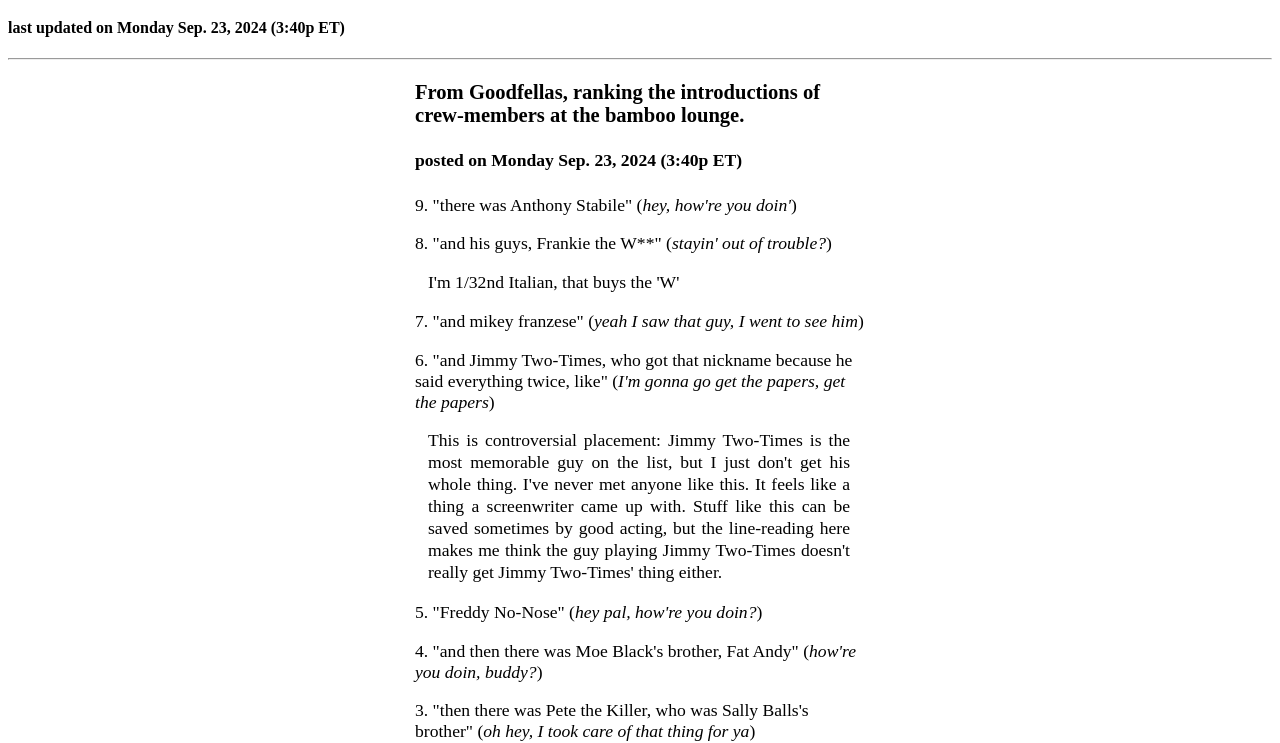
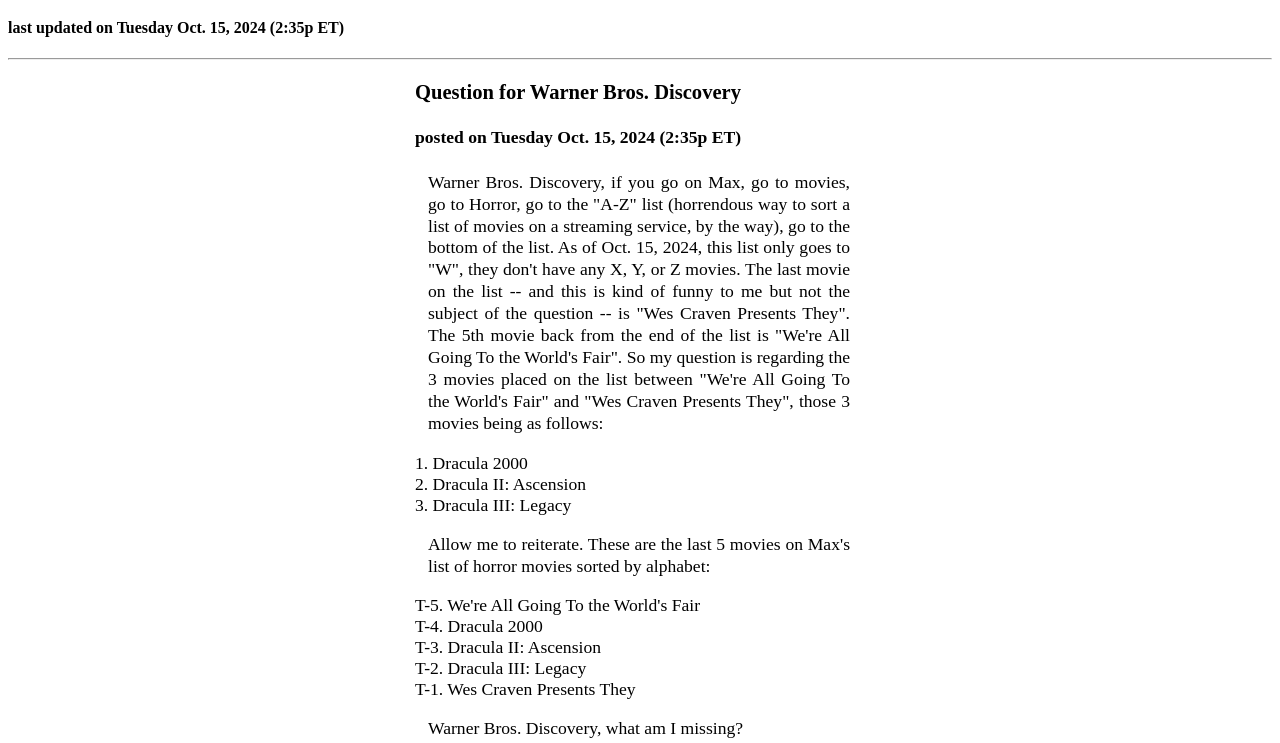
Before and after one commit to derekbretthill/derekbretthill.github.io, a plain HTML site: page index.html in a window 1280 px wide. Shown: the part 61-804 px from the top of the page. Drawn offline with Linux system fonts and the light colour scheme.

Commit message:
Update index.html

```diff
--- a/index.html
+++ b/index.html
@@ -32,12 +32,65 @@
 
 <header>
 	<h1>*Don't reload the page, it's supposed to look like this*</h1>
-	<h4>last updated on Monday Sep. 23, 2024 (3:40p ET)</h4>
+	<h4>last updated on Tuesday Oct. 15, 2024 (2:35p ET)</h4>
 	<hr />
 </header>
 
 
 <section id="2024">
+
+<article
+	class="post styleversion1"
+	id="question_for_wbd">
+		<div class="titlecard">
+			<h3>
+            Question for Warner Bros. Discovery
+			</h3>
+			<h4>
+			posted on Tuesday Oct. 15, 2024 (2:35p ET)
+			</h4>
+		</div>
+		<div class="content">
+<p>
+Warner Bros. Discovery, if you go on Max, go to movies, go to Horror, go to the "A-Z" list (horrendous way to sort a list of movies on a streaming service, by the way), go to the bottom of the list. As of Oct. 15, 2024, this list only goes to "W", they don't have any X, Y, or Z movies. The last movie on the list -- and this is kind of funny to me but not the subject of the question -- is "Wes Craven Presents They". The 5th movie back from the end of the list is "We're All Going To the World's Fair". So my question is regarding the 3 movies placed on the list between "We're All Going To the World's Fair" and "Wes Craven Presents They", those 3 movies being as follows:
+</p>
+<div>
+    1. Dracula 2000
+</div>
+<div>
+    2. Dracula II: Ascension
+</div>
+<div>
+    3. Dracula III: Legacy
+</div>
+<p>
+Allow me to reiterate. These are the last 5 movies on Max's list of horror movies sorted by alphabet:
+<div>
+    T-5. We're All Going To the World's Fair
+</div>
+<div>
+    T-4. Dracula 2000
+</div>
+<div>
+    T-3. Dracula II: Ascension
+</div>
+<div>
+    T-2. Dracula III: Legacy
+</div>
+<div>
+    T-1. Wes Craven Presents They
+</div>
+<p>
+Warner Bros. Discovery, what am I missing?
+</p>
+
+<p class="sig">
+-Derek
+</p>
+</article>
+
+<hr />
+
 <article
 	class="post styleversion1"
 	id="ranking_goodfellas_introductions">
```
